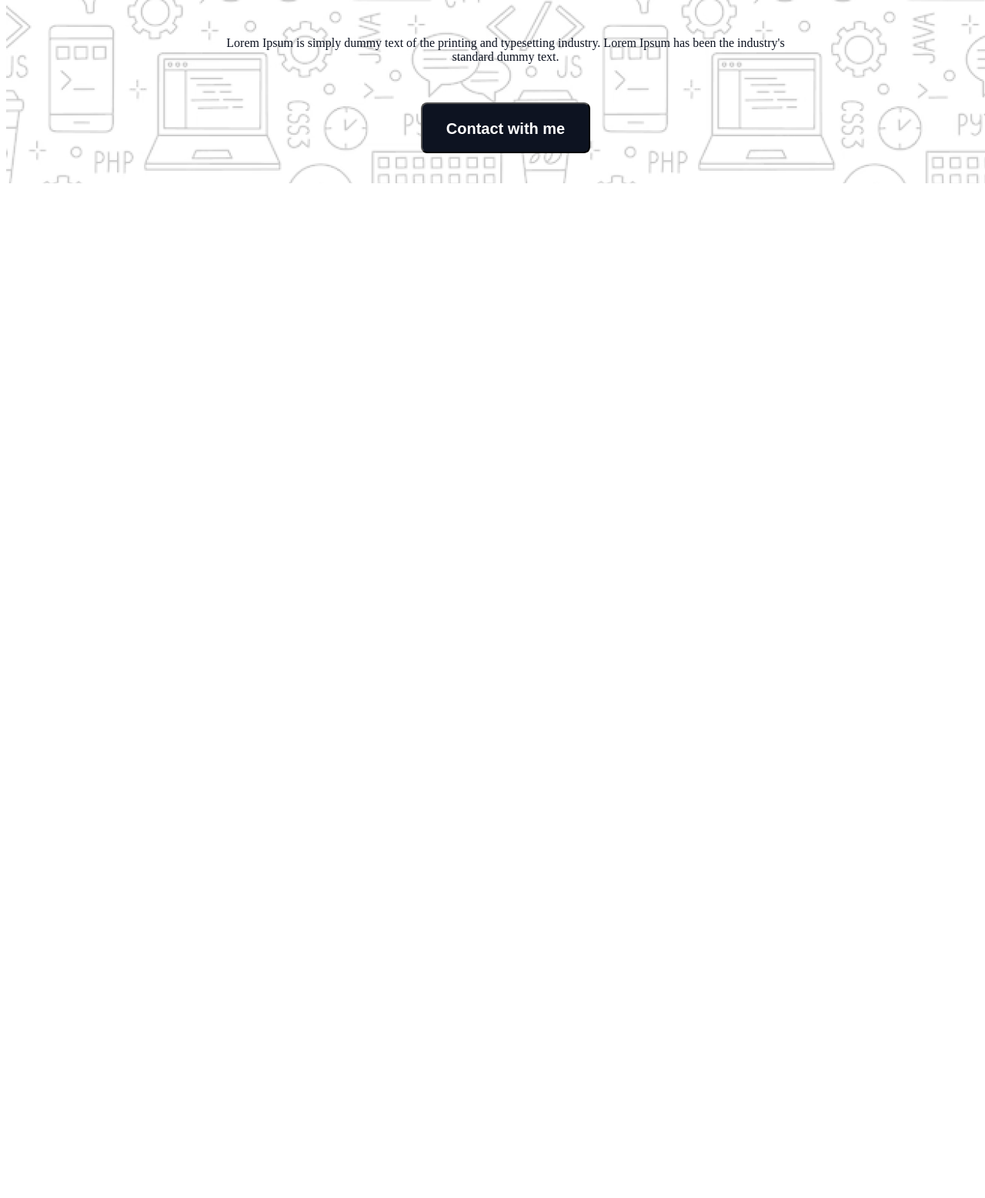
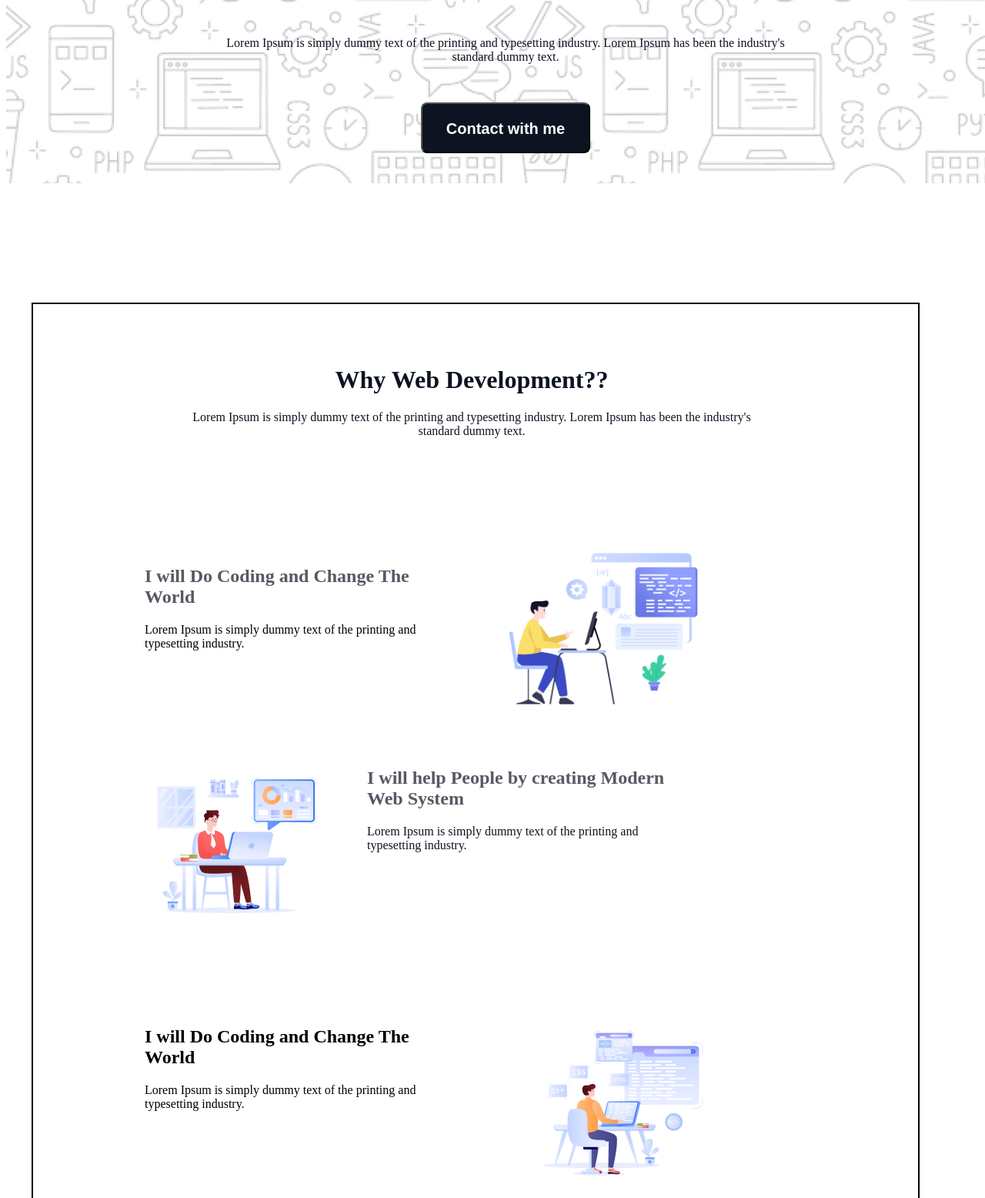
Before and after one commit to kazi-shohag/assignment-one, a plain HTML site: page index.html in a window 1280 px wide. Shown: the part 532-2088 px from the top of the page at 77% size. Before the commit the page ends 800 px from the top, so only its background shows below. Drawn offline with Linux system fonts and the light colour scheme; a web font is replaced by a local one.

Commit message:
second commit

```diff
--- a/index.html
+++ b/index.html
@@ -18,8 +18,38 @@
 
 </nav>
     </header>
-    <main>
+    <main class="banner">
+<div class="bannar-container">
+    <div class="div-one">
+        <h1 class="title">Why Web Development??</h1>
+        <p class="title-describ">Lorem Ipsum is simply dummy text of the printing and typesetting industry. Lorem Ipsum has been the industry's <br>standard dummy text.</p>
+    </div>
 
+    <div class="div-two">
+        <div class="semi-first">
+            <h2 class="will-do">I will Do Coding and Change The <br>World</h2>
+            <p class="lorem">Lorem Ipsum is simply dummy text of the printing and <br>typesetting industry.</p>
+</div>
+        <img height="217px", width="259px" src="assets/Layer_1.png" alt="">
+    </div>
+    <div class="div-three">
+        <img src="assets/Group 3.png" alt="">
+        <div class="semi-second">
+                <h2
+                class="will-help">I will help People by creating Modern <br>Web System</h2>
+                <p class="ipsum">Lorem Ipsum is simply dummy text of the printing and <br>typesetting industry.</p>
+
+        </div>
+    </div>
+    <div class="div-four">
+        <div class="semi-three">
+            <h2>I will Do Coding and Change The <br>World</h2>
+        <p>Lorem Ipsum is simply dummy text of the printing and <br>typesetting industry.</p>
+        </div>
+        <img src="assets/Group 4.png" alt="">
+    </div>
+
+</div>
     </main>
     <footer>
 
--- a/style/styles.css
+++ b/style/styles.css
@@ -50,3 +50,79 @@ font-weight: 600;
 /* font-weight: 160px; */
 padding: 21px 24px 21px 24px;
  }
+
+ /* banner style  */
+ .banner{
+   border: 2px solid;
+   border-radius: ;
+   height: 1395px;
+   width: 1150px;
+   margin-left: 33px;
+   margin-top: 155px;
+ }
+ .bannar-container{
+   /* border: 2px solid red; */
+   height: 1235px;
+   width: 946px;
+   margin-left: 97px;
+   margin-top: 80px ;
+ }
+ .div-one{
+   text-align: center;
+ }
+ /* shared style  */
+ .title{
+   font-size: 32px;
+   font-weight: 800;
+   color: rgb(13, 19, 33);
+ }
+ .title-describ{
+   color: rgb(13, 19, 33);
+/* font-family: Azeret Mono; */
+font-size: 16px;
+font-weight: 400;
+ }
+ .div-two{
+   display: flex;
+   gap: 120px;
+   /* justify-content: space-between; */
+   width: 946px;
+   height: 166px;
+   padding: 48px;
+   border-radius: 8px;
+   margin-top: 98px;
+   /* margin: 98px px; */
+   /* border:2px solid yellow ; */
+ }
+ .will-do{
+   color: rgba(13, 19, 33, 0.7);
+/* font-family: Azeret Mono; */
+font-size: 24px;
+font-weight: 700;
+ }
+ .div-three{
+   display: flex;
+   gap: 49px;
+   /* border: 2px solid blueviolet; */
+   padding: 48px;
+
+ }
+ .will-help{
+   color: rgba(13, 19, 33, 0.7);
+/* font-family: Azeret Mono; */
+font-size: 24px;
+font-weight: 700;
+ }
+ .ipsum{
+   color: rgb(13, 19, 33);
+/* font-family: Azeret Mono; */
+font-size: 16px;
+font-weight: 400;
+ }
+ .div-four{
+   display: flex;
+   gap: 150px;
+   /* border: 2px solid navajowhite; */
+   /* margin-top: 20px; */
+   padding: 48px;
+ }
```
